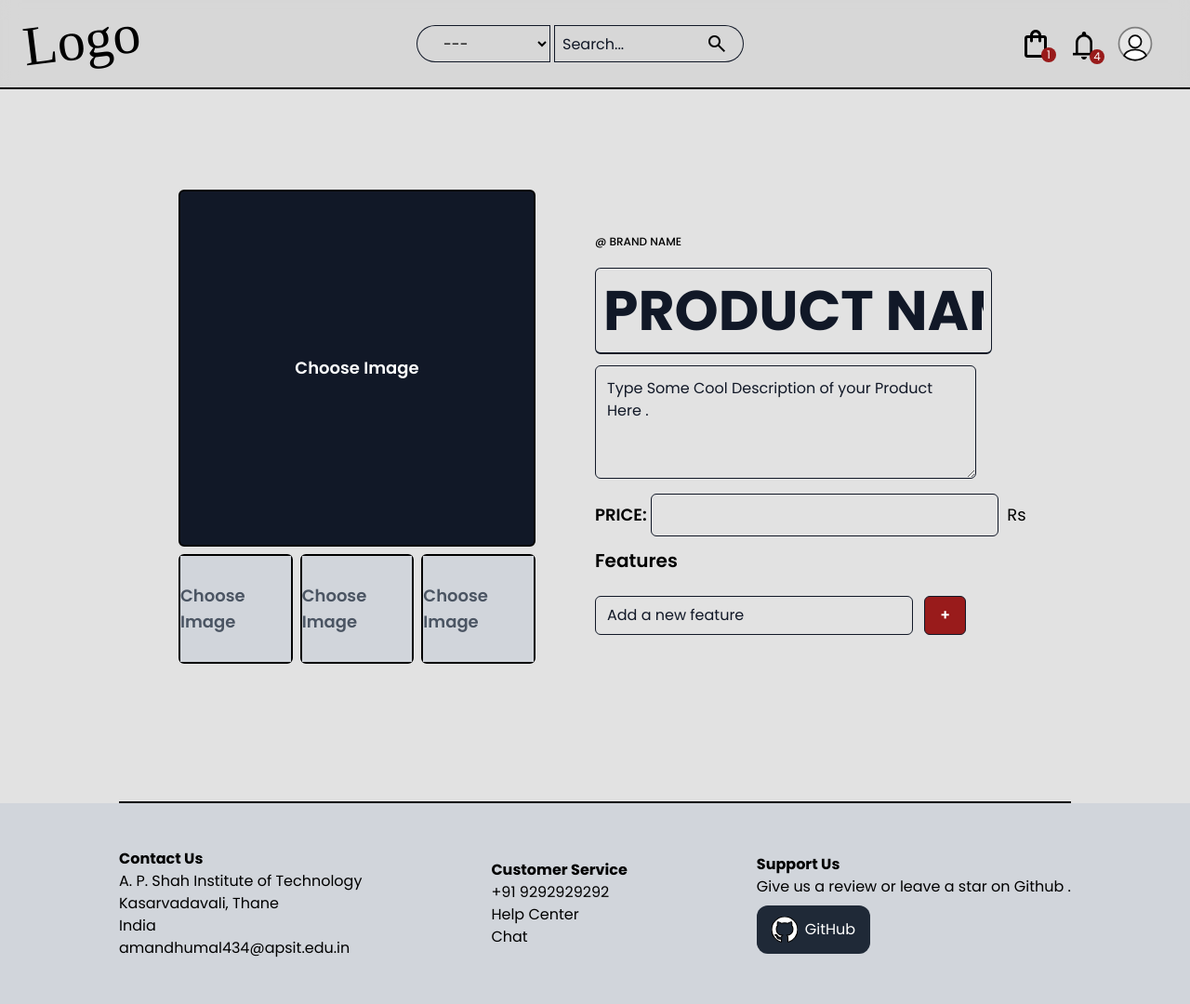
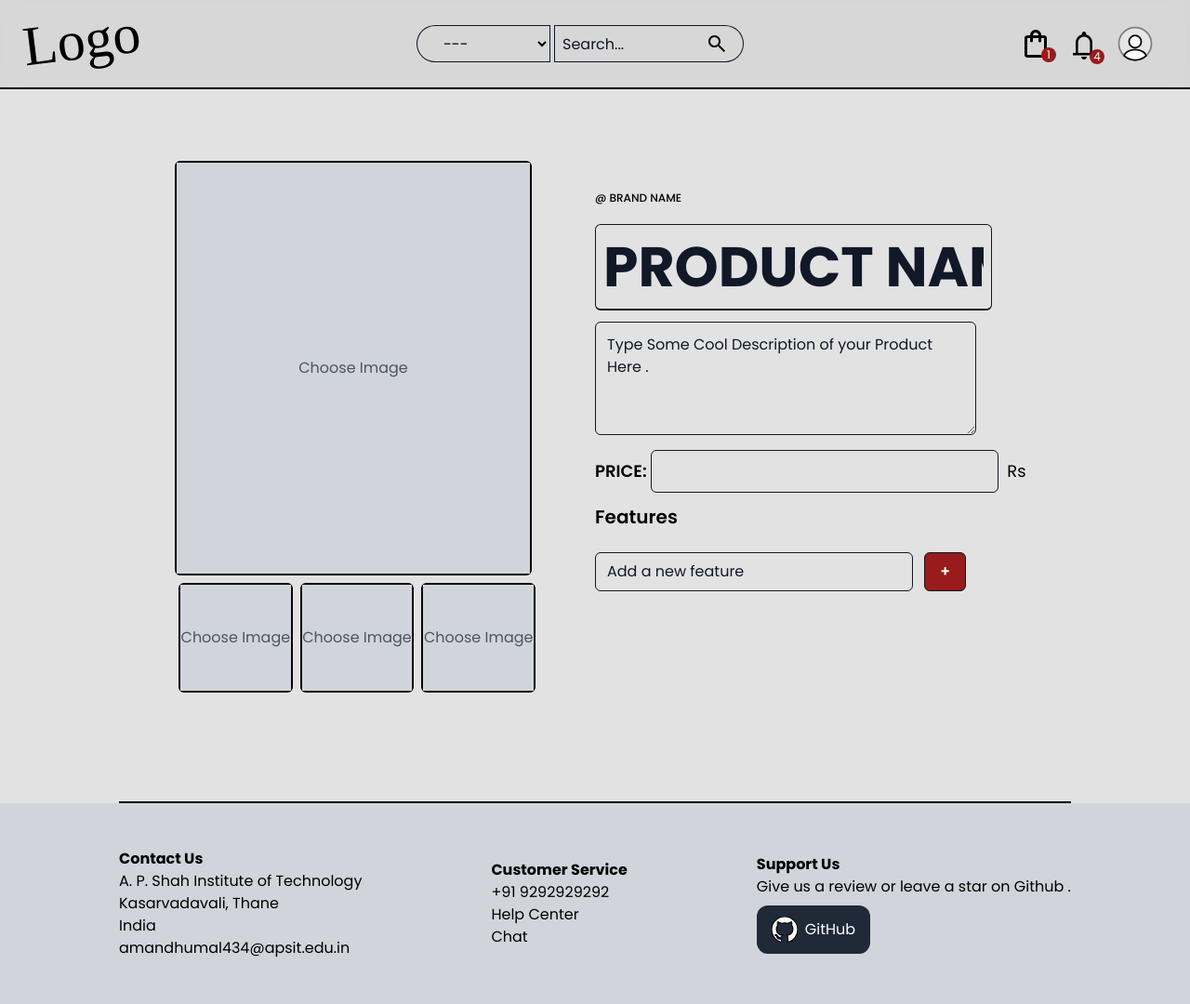
Before and after one commit to Tags-Based-Recommendation-Engine/storefront, a Django app: page /product_page/ in a window 1280 px wide. Shown: the whole page at 93% size. Run offline with Django 5.2, Linux system fonts and the light colour scheme; some web fonts are replaced.

Commit message:
add product page completed

```diff
--- a/webstore/templates/market/product_form.html
+++ b/webstore/templates/market/product_form.html
@@ -1,42 +1,52 @@
 {% extends 'base.html' %}
 
 {% block content %}
-<div class="w-full flex flex-col items-center justify-center mt-16">
+<div class="w-full flex flex-col items-center justify-center mt-16 ">
 
-    <div class=" w-4/5 h-screen flex flex-row justify-between items-center  border-b-2 border-black">
+    <div class=" w-4/5 h-screen flex flex-row justify-center items-center overflow-hidden border-b-2 border-black">
 
-        <div class="h-full flex flex-col items-center p-16 justify-center w-1/2">
-            <div id="mainImage" class="bg-gray-900 h-96 w-full border-2 border-black rounded-md relative">
-                <!-- Label for the input field -->
-                <label for="imageUpload" class="absolute inset-0 flex justify-center items-center cursor-pointer">
-                    <span class="text-white text-lg font-semibold">Choose Image</span>
-                    <!-- Input field for choosing the image -->
-                    <input id="imageUpload" type="file" class="absolute inset-0 opacity-0 cursor-pointer" onchange="displayImage(this)">
+        <div class="h-full flex flex-col items-center p-16 justify-center  w-1/2 ">
+            <div class="h-2/3 w-full border-2 border-black rounded-md mr-2 relative">
+                <div id="mainImage" class="w-full h-full bg-gray-300 flex justify-center items-center">
+                    <span class="text-gray-600 text-md">Choose Image</span>
+                </div>
+                <label for="mainImageUpload1" class="absolute inset-0 flex justify-center items-center cursor-pointer">
+                    <input id="mainImageUpload1" type="file" class="absolute inset-0 opacity-0 cursor-pointer" onchange="displayImage(this, 'mainImage')">
                 </label>
             </div>
+
             <div class="h-1/5 w-full flex flex-row justify-between items-center py-2">
                 <!-- Image placeholders -->
-                <div class="h-full w-1/3 border-2 border-black rounded-md mr-2">
-                    <div class="w-full h-full bg-gray-300 flex justify-center items-center">
-                        <span class="text-gray-600 text-lg font-semibold">Choose Image</span>
+                <div class="h-full w-1/3 border-2 border-black rounded-md mr-2 relative">
+                    <div id="smallImage1" class="w-full h-full bg-gray-300 flex justify-center items-center">
+                        <span class="text-gray-600 text-md">Choose Image</span>
                     </div>
+                    <label for="smallImageUpload1" class="absolute inset-0 flex justify-center items-center cursor-pointer">
+                        <input id="smallImageUpload1" type="file" class="absolute inset-0 opacity-0 cursor-pointer" onchange="displayImage(this, 'smallImage1')">
+                    </label>
                 </div>
 
-                <div class="h-full w-1/3 border-2 border-black rounded-md mr-2">
-                    <div class="w-full h-full bg-gray-300 flex justify-center items-center">
-                        <span class="text-gray-600 text-lg font-semibold">Choose Image</span>
+                <div class="h-full w-1/3 border-2 border-black rounded-md mr-2 relative">
+                    <div id="smallImage2" class="w-full h-full bg-gray-300 flex justify-center items-center">
+                        <span class="text-gray-600 text-md">Choose Image</span>
                     </div>
+                    <label for="smallImageUpload2" class="absolute inset-0 flex justify-center items-center cursor-pointer">
+                        <input id="smallImageUpload2" type="file" class="absolute inset-0 opacity-0 cursor-pointer" onchange="displayImage(this, 'smallImage2')">
+                    </label>
                 </div>
 
-                <div class="h-full w-1/3 border-2 border-black rounded-md">
-                    <div class="w-full h-full bg-gray-300 flex justify-center items-center">
-                        <span class="text-gray-600 text-lg font-semibold">Choose Image</span>
+                <div class="h-full w-1/3 border-2 border-black rounded-md relative">
+                    <div id="smallImage3" class="w-full h-full bg-gray-300 flex justify-center items-center">
+                        <span class="text-gray-600 text-md">Choose Image</span>
                     </div>
+                    <label for="smallImageUpload3" class="absolute inset-0 flex justify-center items-center cursor-pointer">
+                        <input id="smallImageUpload3" type="file" class="absolute inset-0 opacity-0 cursor-pointer" onchange="displayImage(this, 'smallImage3')">
+                    </label>
                 </div>
             </div>
         </div>
 
-        <div class="h-full w-1/2 flex flex-col justify-center items-start">
+        <div class="h-2/3 w-1/2 flex flex-col justify-start items-start overflow-hidden">
             <p class="font-normal font-medium text-xs py-2">@ BRAND NAME</p>
             <input type="text" class="text-gray-950 font-bold text-6xl my-3 border-b-2 bg-transparent border border-gray-900 rounded-md placeholder-gray-900 border-gray-400 w-5/6 px-2" placeholder="PRODUCT NAME">
             <textarea class="p-3 w-4/5 text-gray-950 bg-transparent border border-gray-900 rounded-md placeholder-gray-900 hover:bg-gray-300" rows="4" placeholder="Type Some Cool Description of your Product Here ."></textarea>
@@ -62,8 +72,8 @@
 </div>
 
 <script>
-    function displayImage(input) {
-        const mainImage = document.getElementById('mainImage');
+    function displayImage(input, targetId) {
+        const target = document.getElementById(targetId);
         const file = input.files[0];
         const reader = new FileReader();
 
@@ -71,8 +81,8 @@
             const img = document.createElement('img');
             img.src = e.target.result;
             img.classList.add('w-full', 'h-full', 'object-cover', 'rounded-md');
-            mainImage.innerHTML = '';
-            mainImage.appendChild(img);
+            target.innerHTML = '';
+            target.appendChild(img);
         };
 
         reader.readAsDataURL(file);
```
